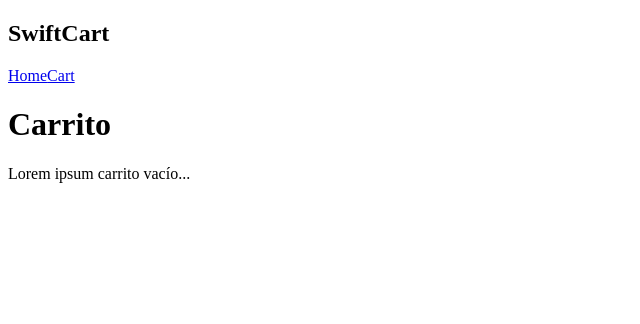
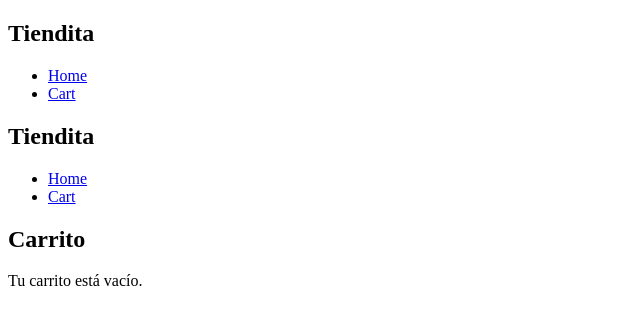
Before and after one commit to idontwanttobeanurseanymore/MiniCommerce, a React (Vite) app: page /cart in a window 1280 px wide. Shown: the top 324 px of the page, without its empty margins (0-640 px from the left). Built offline with nearby package versions, Linux system fonts and the light colour scheme.

Commit message:
routing config, page routes working, added basic navbar

```diff
--- a/src/App.jsx
+++ b/src/App.jsx
@@ -1,13 +1,17 @@
-import { BrowserRouter, Routes, Route } from "react-router-dom";
+import { Routes, Route } from "react-router-dom";
 import React from "react";
 import Layout from "./components/Layout";
 import Home from "./pages/Home";
 import ProductDetail from "./pages/ProductDetail";
 import Cart from "./pages/Cart";
+import Navbar from "./components/Navbar";
 
 export default function App() {
   return (
-    <BrowserRouter>
+    <div className="app">
+      <Navbar></Navbar>
+
+      <main className="app__content">
         <Layout>
           <Routes>
             <Route path="/" element={<Home />} />
@@ -15,6 +19,7 @@ export default function App() {
             <Route path="/cart" element={<Cart />} />
           </Routes>
         </Layout>
-    </BrowserRouter>
+      </main>
+    </div>
   );
 }
--- a/src/components/Navbar.jsx
+++ b/src/components/Navbar.jsx
@@ -5,15 +5,20 @@ import { Link } from "react-router-dom";
 export default function Navbar() {
   return (
     <nav className="navbar">
-      <h2 className="navbar__logo">SwiftCart</h2>
-      <div className="navbar__links">
+      <h1 className="navbar__logo">Tiendita</h1>
+      <ul className="navbar__links">
+        <li className="navbar__item">
           <Link to="/" className="navbar__link">
             Home
           </Link>
+        </li>
+
+        <li className="navbar__item">
           <Link to="/cart" className="navbar__link">
             Cart
           </Link>
-      </div>
+        </li>
+      </ul>
     </nav>
   );
 }
--- a/src/main.jsx
+++ b/src/main.jsx
@@ -1,9 +1,11 @@
 import React from "react";
 import ReactDOM from "react-dom/client";
+import { BrowserRouter } from "react-router-dom";
 import App from "./App";
 
 ReactDOM.createRoot(document.getElementById("root")).render(
-  <React.StrictMode>
+  <BrowserRouter>
     <App />
-  </React.StrictMode>,
+  </BrowserRouter>,
 );
+//BrowserRouter activa la navegación SPA
--- a/src/pages/Cart.jsx
+++ b/src/pages/Cart.jsx
@@ -3,9 +3,9 @@ import React from "react";
 export default function Cart() {
   return (
     <div className="cart">
-      <h1 className="cart__title">Carrito</h1>
+      <h2 className="cart__title">Carrito</h2>
       <div className="cart__items">
-        <p className="cart__placeholder">Lorem ipsum carrito vacío...</p>
+        <p className="cart__placeholder">Tu carrito está vacío.</p>
       </div>
     </div>
   );
--- a/src/pages/Home.jsx
+++ b/src/pages/Home.jsx
@@ -3,7 +3,7 @@ import React from "react";
 export default function Home() {
   return (
     <div className="home">
-      <h1 className="home__title">Productos</h1>
+      <h2 className="home__title">Home</h2>
       <div className="home__grid">
         <p className="home__placeholder">Lorem ipsum productos...</p>
       </div>
--- a/src/pages/ProductDetail.jsx
+++ b/src/pages/ProductDetail.jsx
@@ -1,11 +1,13 @@
 import React from "react";
+import { useParams } from "react-router-dom";
 
 export default function ProductDetail() {
   return (
     <div className="product-detail">
-      <h1 className="product-detail__title">Detalle producto</h1>
+      <h2 className="product-detail__title">Producto {id}</h2>
       <div className="product-detail__content">
         <p className="product-detail__text">Lorem ipsum detalle...</p>
+        <p className="product-detail__price">{price}</p>
       </div>
     </div>
   );
```
Also changed, not shown: package.json (+5 -5 lines), 1 other file (tests, documents, lock files or other folders). Lines whose indentation alone changed are shown as unchanged.
